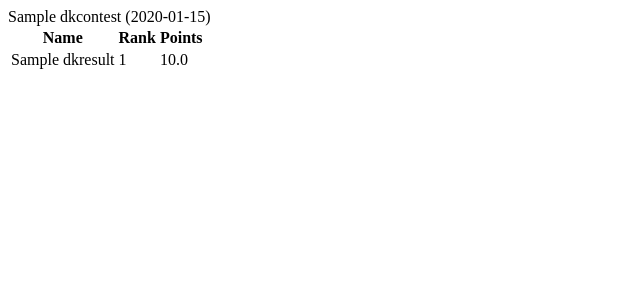
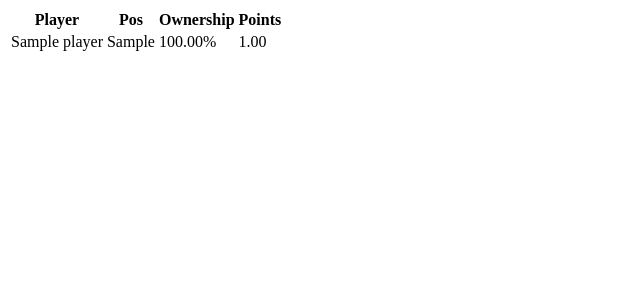
Before and after one commit to relomy/django_dksite, a Django app: page /results/1/ in a window 1280 px wide. Shown: the top 300 px of the page, without its empty margins (0-640 px from the left). Run offline with Django 3.2, Linux system fonts and the light colour scheme; tables that the repository leaves empty hold one stand-in row (values such as "Sample post").

Commit message:
updated template to show ownership

```diff
--- a/mysite/results/templates/results/detail.html
+++ b/mysite/results/templates/results/detail.html
@@ -1,3 +1,5 @@
+{% load results_tags %}
+{% comment %}
 {{ contest }}
 {% if results %}
     <table>
@@ -11,7 +13,7 @@
     <tbody>
     {% for result in results %}
         <tr>
-        <td>{{ result.name }}</td><td>{{ result.rank }}</td><td>{{ result.points }}</td>
+            <td>{{ result.name }}</td><td>{{ result.rank }}</td><td>{{ result.points }}</td>
         </tr>
     {% endfor %}
     </tbody>
@@ -19,3 +21,25 @@
 {% else %}
     <p>No results are available for contest.</p>
 {% endif %}
+{% endcomment %}
+{% if ownership %}
+    <table>
+    <thead>
+        <tr>
+            <th>Player</th>
+            <th>Pos</th>
+            <th>Ownership</th>
+            <th>Points</th>
+        </tr>
+    </thead>
+    <tbody>
+    {% for row in ownership %}
+        <tr>
+            <td>{{ row.player.name }}</td><td>{{ row.player.position }}</td><td>{{ row.ownership|percentage }}</td><td>{{ row.fpts }}</td>
+        </tr>
+    {% endfor %}
+    </tbody>
+    </table>
+{% else %}
+    <p>No ownership information is available for contest.</p>
+{% endif %}
--- a/mysite/results/views.py
+++ b/mysite/results/views.py
@@ -15,8 +15,11 @@ def detail(request, contest_id):
     try:
         contest = DKContest.objects.get(pk=contest_id)
         results = contest.results.order_by("rank")
+        ownership = contest.ownership.order_by("-ownership")
     except contest.DoesNotExist:
         raise Http404("DKContest does not exist")
     return render(
-        request, "results/detail.html", {"contest": contest, "results": results}
+        request,
+        "results/detail.html",
+        {"contest": contest, "results": results, "ownership": ownership},
     )
```
